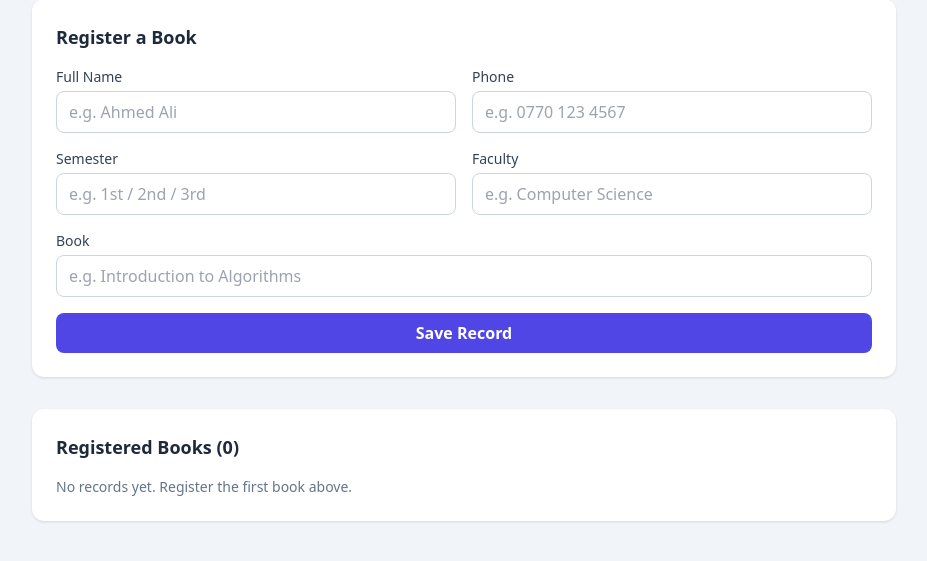
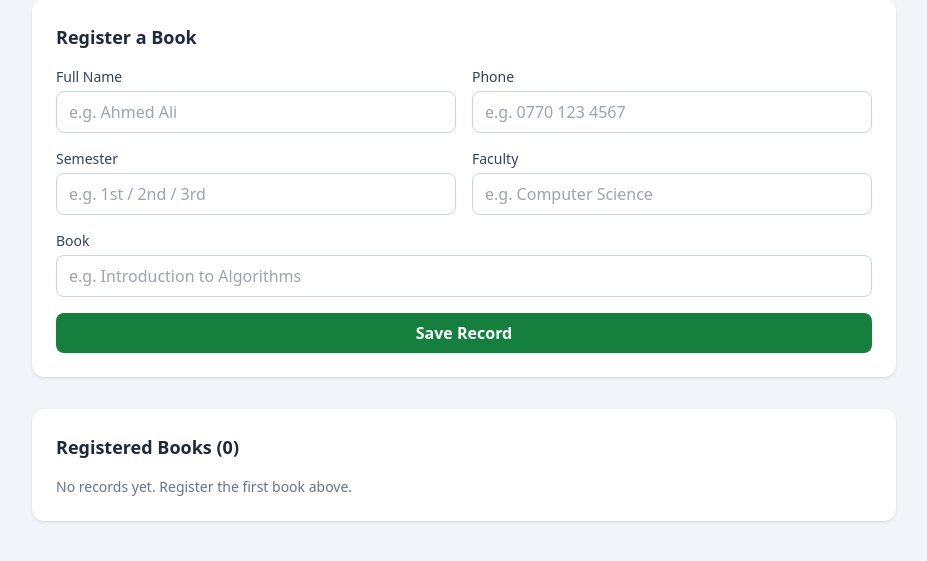
Before and after one commit to mountmason763-cpu/library, a Flask app: page / in a window 1280 px wide. Shown: the part 137-698 px from the top of the page, without its empty margins (176-1103 px from the left). Run offline with Flask 3, Linux system fonts and the light colour scheme; data that the repository does not hold is empty; parts of the project's set-up code (start-up, migrations or seed data) failed here and were passed over; some libraries are stand-ins or nearby versions.

Commit message:
make save record button green

```diff
--- a/templates/index.html
+++ b/templates/index.html
@@ -58,7 +58,7 @@
                 </div>
                 <div class="md:col-span-2">
                     <button type="submit"
-                        class="w-full bg-indigo-600 hover:bg-indigo-700 text-white font-semibold py-2 px-4 rounded-lg transition">
+                        class="w-full bg-green-700 hover:bg-green-800 text-white font-semibold py-2 px-4 rounded-lg transition">
                         Save Record
                     </button>
                 </div>
```
